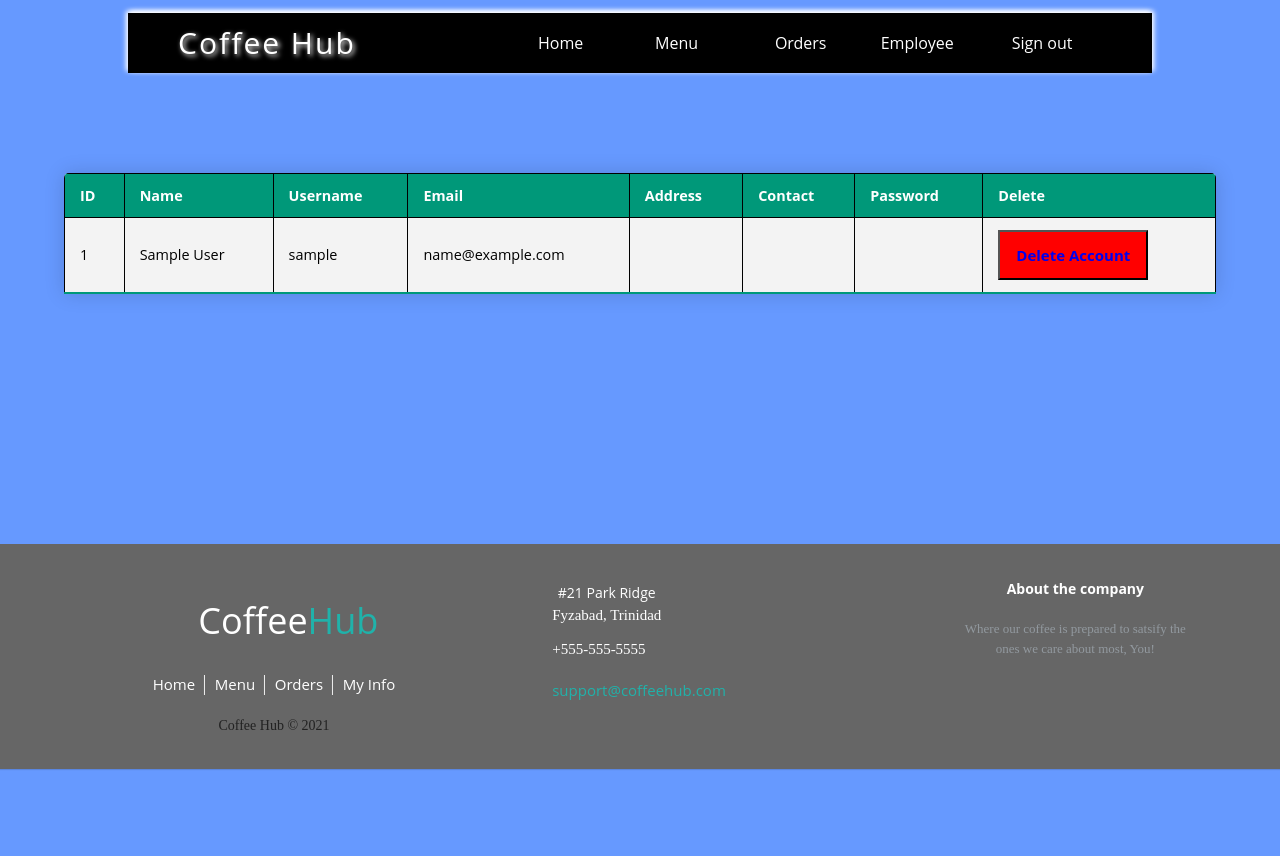
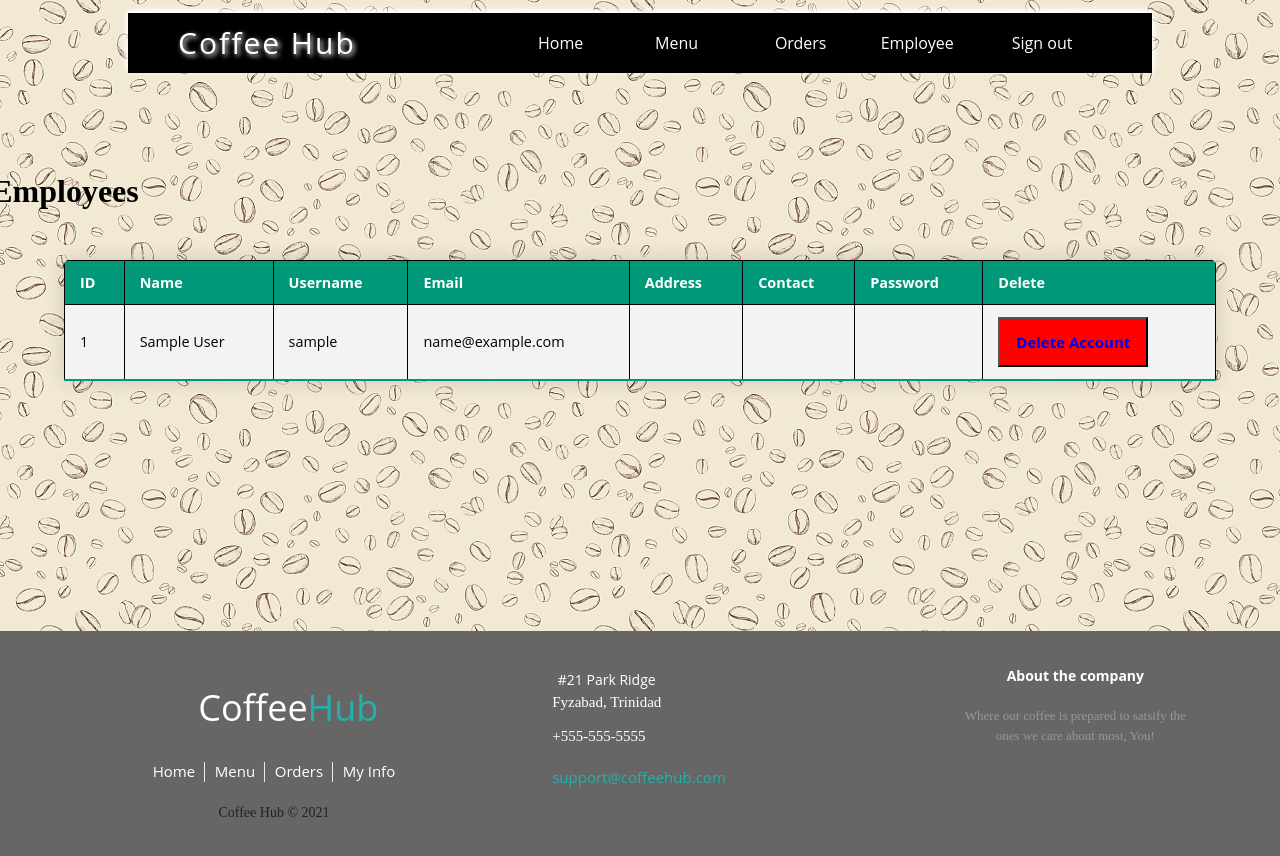
Before and after one commit to monty397/FinalP, a PHP site: page /adminEmployeeTable.php in a window 1280 px wide. Before the commit the page ends 770 px from the top, so only its background shows below. Run offline with PHP 8.4, Linux system fonts and the light colour scheme; the visitor is signed in with stand-in values (Sample User, id 1).

Commit message:
Background image was added as well as some titles for some tables

```diff
--- a/adminEmployeeTable.php
+++ b/adminEmployeeTable.php
@@ -20,7 +20,7 @@ $username = $_SESSION['sess_cUser'];
 <html>
 
 <head>
-    <title>Coffee Hub | Employee Table</title>
+    <title>Coffee Hub | Employees</title>
     <link rel="stylesheet" type="text/css" href="style.css">
     <link rel="icon" type="image/x-icon" href="favicon.ico">
     <meta name="viewpoint" content="width=device-width, intial-scale=1">
@@ -58,6 +58,8 @@ $username = $_SESSION['sess_cUser'];
             </ul>
         </nav>
     </div>
+
+    <h1 id="title">Employees</h1>
     <table class="content-table">
         <thead>
             <tr>
--- a/adminIndex.php
+++ b/adminIndex.php
@@ -21,7 +21,7 @@ $username = $_SESSION['sess_cUser'];
 <html>
 
 <head>
-    <title>Welcome <?= $_SESSION['sess_cUser']; ?> | Home</title>
+    <title>Coffee Hub | Home</title>
     <link rel="stylesheet" type="text/css" href="style.css">
     <link rel="icon" type="image/x-icon" href="favicon.ico">
     <meta name="viewpoint" content="width=device-width, intial-scale=1.0">
--- a/adminOrderTable.php
+++ b/adminOrderTable.php
@@ -20,7 +20,7 @@ $username = $_SESSION['sess_cUser'];
 <html>
 
 <head>
-    <title>Coffee Hub | Order Table</title>
+    <title>Coffee Hub | Orders</title>
     <link rel="stylesheet" type="text/css" href="style.css">
     <link rel="icon" type="image/x-icon" href="favicon.ico">
     <meta name="viewpoint" content="width=device-width, intial-scale=1">
--- a/adminSignup.php
+++ b/adminSignup.php
@@ -20,7 +20,7 @@ if ($conn === false) {
 <html>
 
 <head>
-    <title>Coffee Hub | Add Employees</title>
+    <title>Coffee Hub | Register Employee</title>
     <link rel="stylesheet" type="text/css" href="style.css">
     <link rel="icon" type="image/x-icon" href="favicon.ico">
     <meta name="viewpoint" content="width=device-width, intial-scale=1.0">
--- a/customerMenu.php
+++ b/customerMenu.php
@@ -23,7 +23,7 @@ $result = $conn->query($sql);
 <html>
 
 <head>
-    <title>Welcome <?= $_SESSION['sess_user']; ?></title>
+    <title>Coffee Hub | Menu</title>
     <link rel="stylesheet" type="text/css" href="style.css">
     <link rel="icon" type="image/x-icon" href="favicon.ico">
     <meta name="viewpoint" content="width=device-width, intial-scale=1.0">
--- a/editStatus.php
+++ b/editStatus.php
@@ -25,7 +25,7 @@ $row = mysqli_fetch_array($query);
 <html>
 
 <head>
-    <title>Welcome <?= $_SESSION['sess_cUser']; ?></title>
+    <title>Coffee Hub | Update Status</title>
     <link rel="stylesheet" type="text/css" href="style.css">
     <link rel="icon" type="image/x-icon" href="favicon.ico">
     <meta name="viewpoint" content="width=device-width, intial-scale=1.0">
--- a/editStatusEmp.php
+++ b/editStatusEmp.php
@@ -22,7 +22,7 @@ $row = mysqli_fetch_array($query);
 <html>
 
 <head>
-    <title>Welcome <?= $_SESSION['sess_eUser']; ?></title>
+    <title>Coffee Hub | Update Status</title>
     <link rel="stylesheet" type="text/css" href="style.css">
     <link rel="icon" type="image/x-icon" href="favicon.ico">
     <meta name="viewpoint" content="width=device-width, intial-scale=1.0">
--- a/employeeLogin.php
+++ b/employeeLogin.php
@@ -2,7 +2,7 @@
 <html>
 
 <head>
-    <title>Coffee Hub | Admin Login</title>
+    <title>Coffee Hub | Employee Login</title>
     <link rel="stylesheet" type="text/css" href="style.css">
     <link rel="icon" type="image/x-icon" href="favicon.ico">
     <meta name="viewpoint" content="width=device-width, intial-scale=1.0">
--- a/employeeOrderTable.php
+++ b/employeeOrderTable.php
@@ -21,7 +21,7 @@ $username = $_SESSION['sess_eUser'];
 <html>
 
 <head>
-    <title>Coffee Hub | Order Table</title>
+    <title>Coffee Hub | Orders</title>
     <link rel="stylesheet" type="text/css" href="style.css">
     <link rel="icon" type="image/x-icon" href="favicon.ico">
     <meta name="viewpoint" content="width=device-width, intial-scale=1">
--- a/home.php
+++ b/home.php
@@ -38,7 +38,6 @@
 
     <div class="home-container1">
         <h1>Welcome to Coffee Hub</h1>
-        <h2>Where our coffee is prepared to satsify the ones we care about most, You!</h2>
     </div>
 
     <div class="container">
@@ -91,7 +90,7 @@
         </div>
         <div class="box2">
             <div>
-                <img class="home_img" src="socials.jpg">
+                <img class="home_img" src="socials.png">
             </div>
             <h2>Our Socials</h2>
             <p></p>
--- a/menu.php
+++ b/menu.php
@@ -18,7 +18,7 @@ $result = $conn->query($sql);
 <html>
 
 <head>
-    <title>Menu | CoffeeHub</title>
+    <title>Coffee Hub | Menu</title>
     <link rel="stylesheet" type="text/css" href="style.css">
     <link rel="icon" type="image/x-icon" href="favicon.ico">
     <meta name="viewpoint" content="width=device-width, intial-scale=1.0">
--- a/myAdminInfo.php
+++ b/myAdminInfo.php
@@ -22,7 +22,7 @@ $result = $conn->query($sql);
 <html>
 
 <head>
-    <title>Coffee Hub | My Employee Information</title>
+    <title>Coffee Hub | My Admin Information</title>
     <link rel="stylesheet" type="text/css" href="style.css">
     <link rel="icon" type="image/x-icon" href="favicon.ico">
     <meta name="viewpoint" content="width=device-width, intial-scale=1">
@@ -61,8 +61,9 @@ $result = $conn->query($sql);
         </nav>
     </div>
 
+    <h1 id="title">My Info</h1>
     <table class="content-table">
-    <thead>
+        <thead>
             <tr>
                 <th style="text-align:center;"></th>
                 <th style="text-align:center;"></th>
--- a/myCustomerInfo.php
+++ b/myCustomerInfo.php
@@ -53,6 +53,8 @@ $username = $_SESSION['sess_user'];
             </ul>
         </nav>
     </div>
+
+    <h1 id="title">Customer Info</h1>
 
     <table class="content-table">
         <thead>
--- a/orderHistory.php
+++ b/orderHistory.php
@@ -34,7 +34,7 @@ if ($numrows != 0) {
 <html>
 
 <head>
-    <title>Welcome <?= $_SESSION['sess_user']; ?></title>
+    <title>Coffee Hub | My Orders</title>
     <link rel="stylesheet" type="text/css" href="style.css">
     <link rel="icon" type="image/x-icon" href="favicon.ico">
     <meta name="viewpoint" content="width=device-width, intial-scale=1.0">
@@ -67,6 +67,7 @@ if ($numrows != 0) {
         </nav>
     </div>
 
+    <h1 id="title">My Orders</h1>
     <table class="content-table">
         <thead>
             <tr>
--- a/shoppingCart.php
+++ b/shoppingCart.php
@@ -77,7 +77,7 @@ if (isset($_POST['removeItem'])) {
 <html>
 
 <head>
-    <title>Welcome <?= $_SESSION['sess_user']; ?></title>
+    <title>Coffee Hub | My Cart</title>
     <link rel="stylesheet" type="text/css" href="style.css">
     <link rel="icon" type="image/x-icon" href="favicon.ico">
     <meta name="viewpoint" content="width=device-width, intial-scale=1.0">
@@ -109,6 +109,9 @@ if (isset($_POST['removeItem'])) {
             </ul>
         </nav>
     </div>
+
+    <h1 id="title">My Cart</h1>
+
     <form method="POST" action="">
         <?php
         $output = "";
--- a/style.css
+++ b/style.css
@@ -6,14 +6,15 @@
 body {
     margin: 0;
     padding: 0;
-    background-color: #6699FF;
+    background-image: url("coffeeb.jpg");
+    /* background-color: #FFEEB4; */
 }
 
 
 /*----------- h tags -------------*/
 
 h1 {
-    color: gold;
+    color: blue;
     text-align: center;
     margin-top: 0px;
     float: center;
@@ -40,6 +41,14 @@ h3 {
 
 pre {
     font-family: Georgia, 'Times New Roman', Times, serif;
+}
+
+#title {
+    font-family: 'Times New Roman', Times, serif;
+    margin-top: 100px;
+    margin-left: -1150px;
+    /* margin-right: 1220px; */
+    color: black;
 }
 
 
@@ -883,7 +892,7 @@ input[type="number"] {
     overflow-x: auto;
     background-color: white;
     border-collapse: collapse;
-    margin: 100px auto;
+    margin: 50px auto;
     font-size: 0.9em;
     min-width: 75%;
     border-radius: 5px 5px 0 0;
```
Also changed, not shown: coffeeb.jpg (added), coffeebean.jpg (added).
